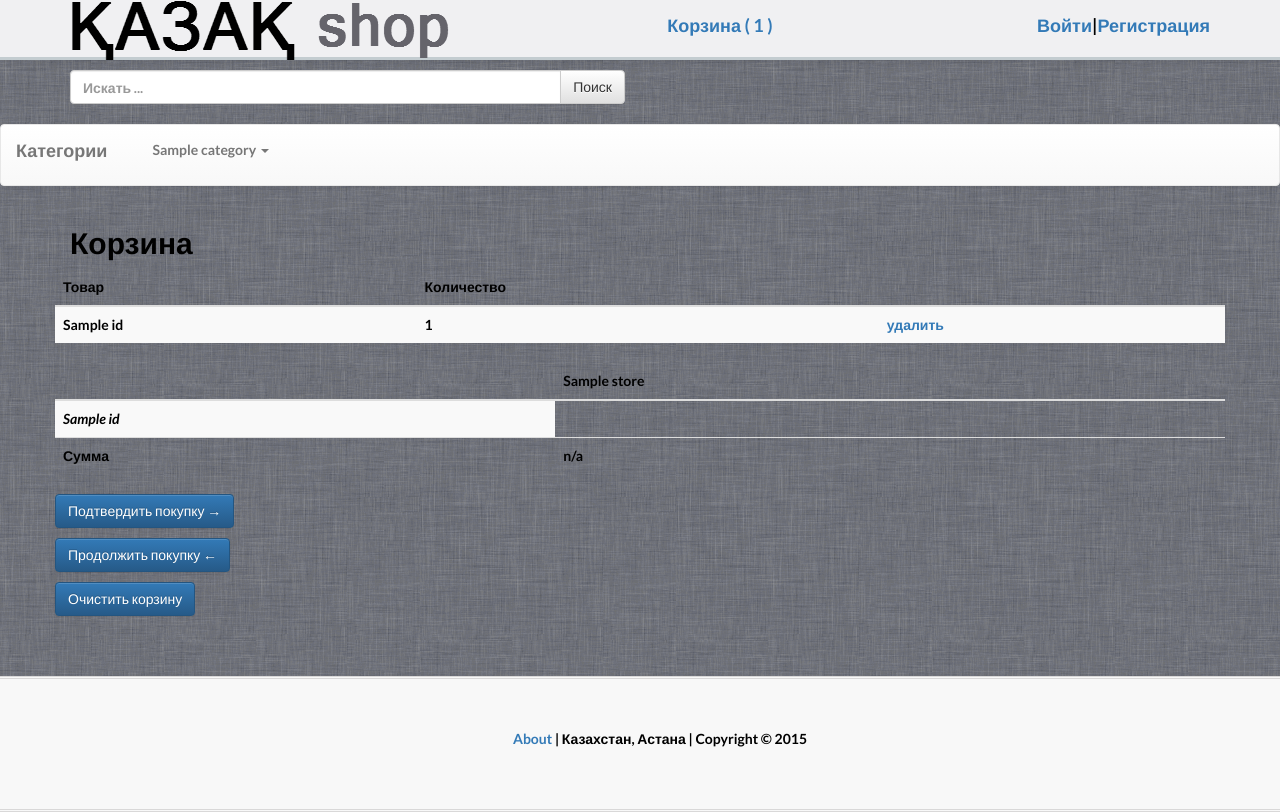
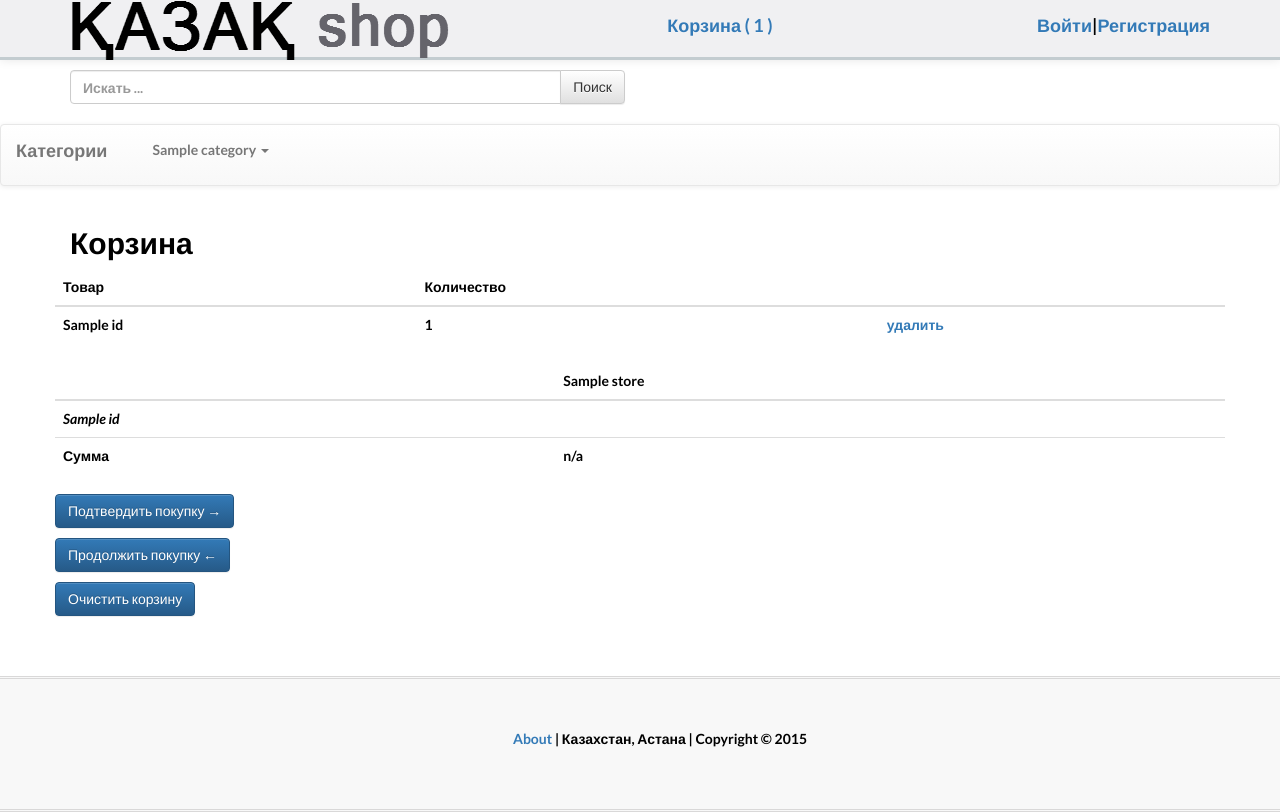
Before and after one commit to abzaloid/bestprice, a Python web app: template templates/show_cart.html in a window 1280 px wide. Run offline with Jinja, Linux system fonts and the light colour scheme; the template is opened without the code that fills it: most values are stand-ins (such as "Sample title", 1, 10 or a date in 2020); some libraries are stand-ins or nearby versions.

Commit message:
small changes

```diff
--- a/stylesheets/custom.css
+++ b/stylesheets/custom.css
@@ -6,7 +6,6 @@ img::selection 		{background: transparent;}
 img::-moz-selection	{background: transparent;}
 
 body {
-    background: url('../static/background.png') repeat;
     padding-top: 100px;
     color: #000000;
 }
--- a/templates/show_cart.html
+++ b/templates/show_cart.html
@@ -4,7 +4,7 @@
 <h2>Корзина</h2>
 <div class="row">
     <div class="span7 cart_summary">
-        <table class="table table-striped">
+        <table class="table table-hover">
         <thead>
           <tr>
             <th>Товар</th>
@@ -24,7 +24,7 @@
 
         </table>
 
-            <table class="table table-striped">
+            <table class="table table-hover">
                 <thead>
                     <tr>
                             <th></th>
```
Also changed, not shown: other parts of templates/show_cart.html (+2 -2 lines).
